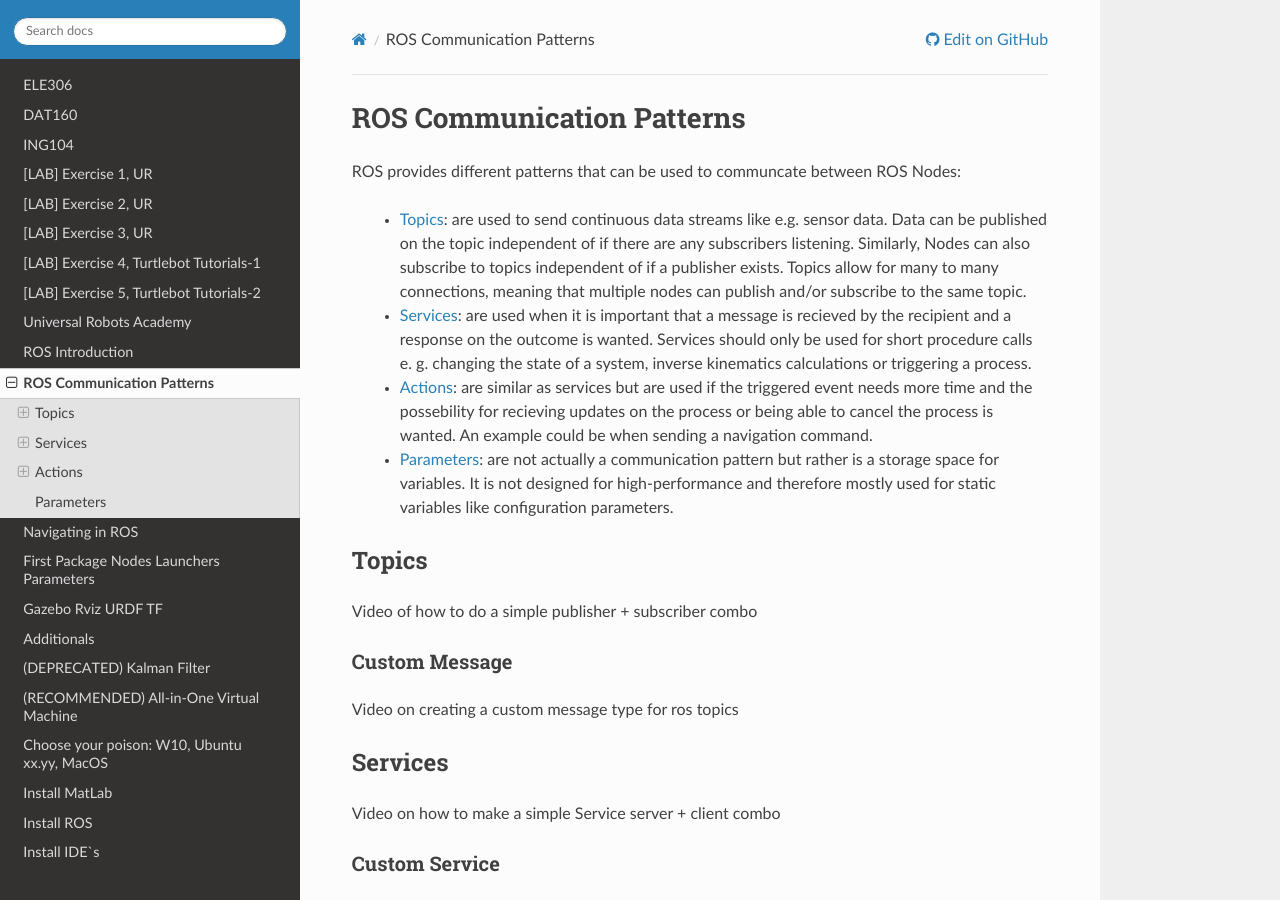
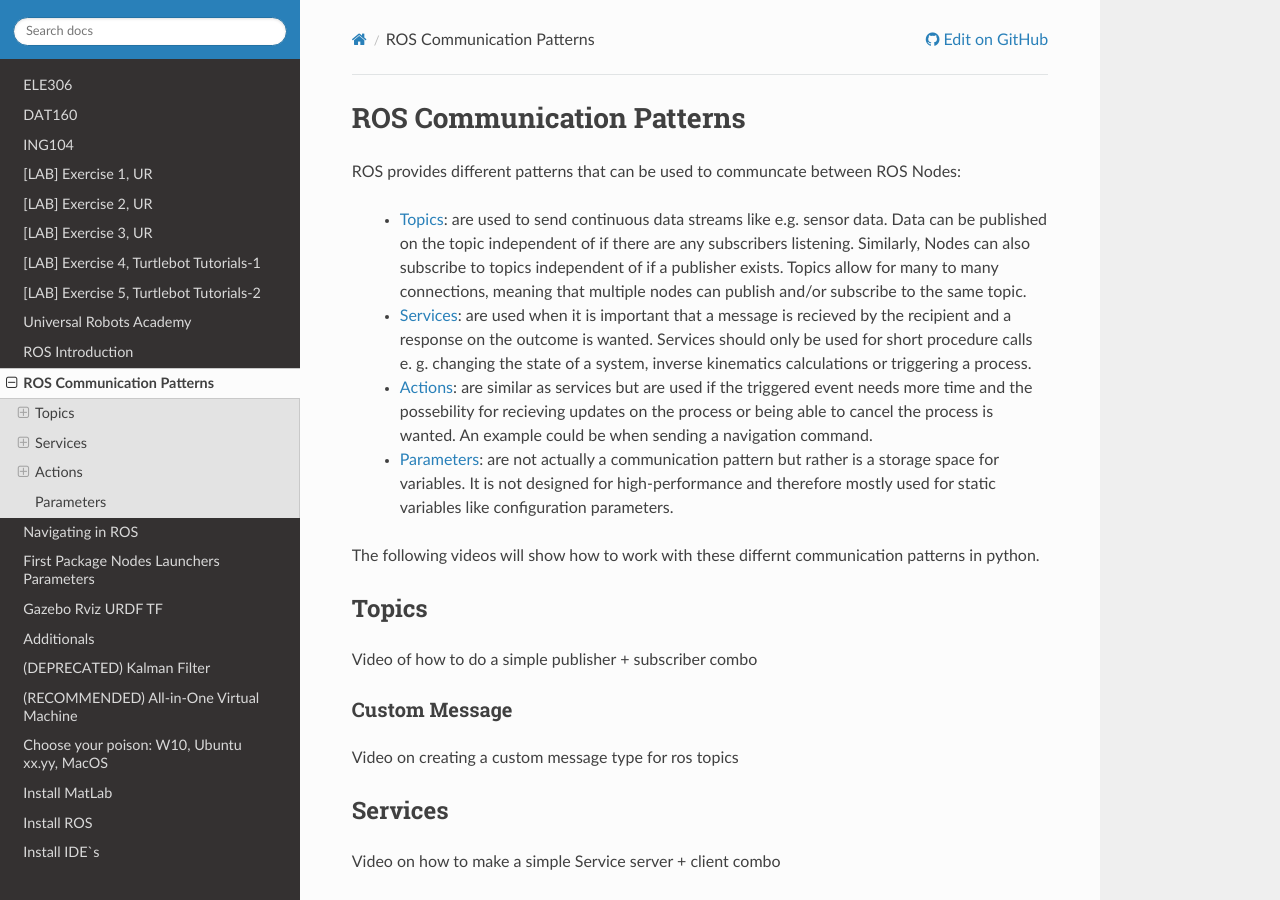
Before and after one commit to frdedynamics/robotics-lab-documentation, a Sphinx documentation site: the page built from source/texts/ros_communication.rst, in a window 1280 px wide and 900 px high. Built offline with Sphinx 7.4.7 and the Read the Docs theme 2.0.0, drawn with Linux system fonts in a browser that asks for light colours; the version number could not be read and is left out.

Commit message:
Update ros_communication.rst

```diff
--- a/source/texts/ros_communication.rst
+++ b/source/texts/ros_communication.rst
@@ -8,6 +8,8 @@
   * `Services <https://wiki.ros.org/Services>`_: are used when it is important that a message is recieved by the recipient and a response on the outcome is wanted. Services should only be used for short procedure calls e. g. changing the state of a system, inverse kinematics calculations or triggering a process.
   * `Actions <https://wiki.ros.org/actionlib>`_: are similar as services but are used if the triggered event needs more time and the possebility for recieving updates on the process or being able to cancel the process is wanted. An example could be when sending a navigation command.
   * `Parameters <https://wiki.ros.org/Parameter%20Server>`_: are not actually a communication pattern but rather is a storage space for variables. It is not designed for high-performance and therefore mostly used for static variables like configuration parameters.
+
+The following videos will show how to work with these differnt communication patterns in python.
 
 Topics
 ==============
```
